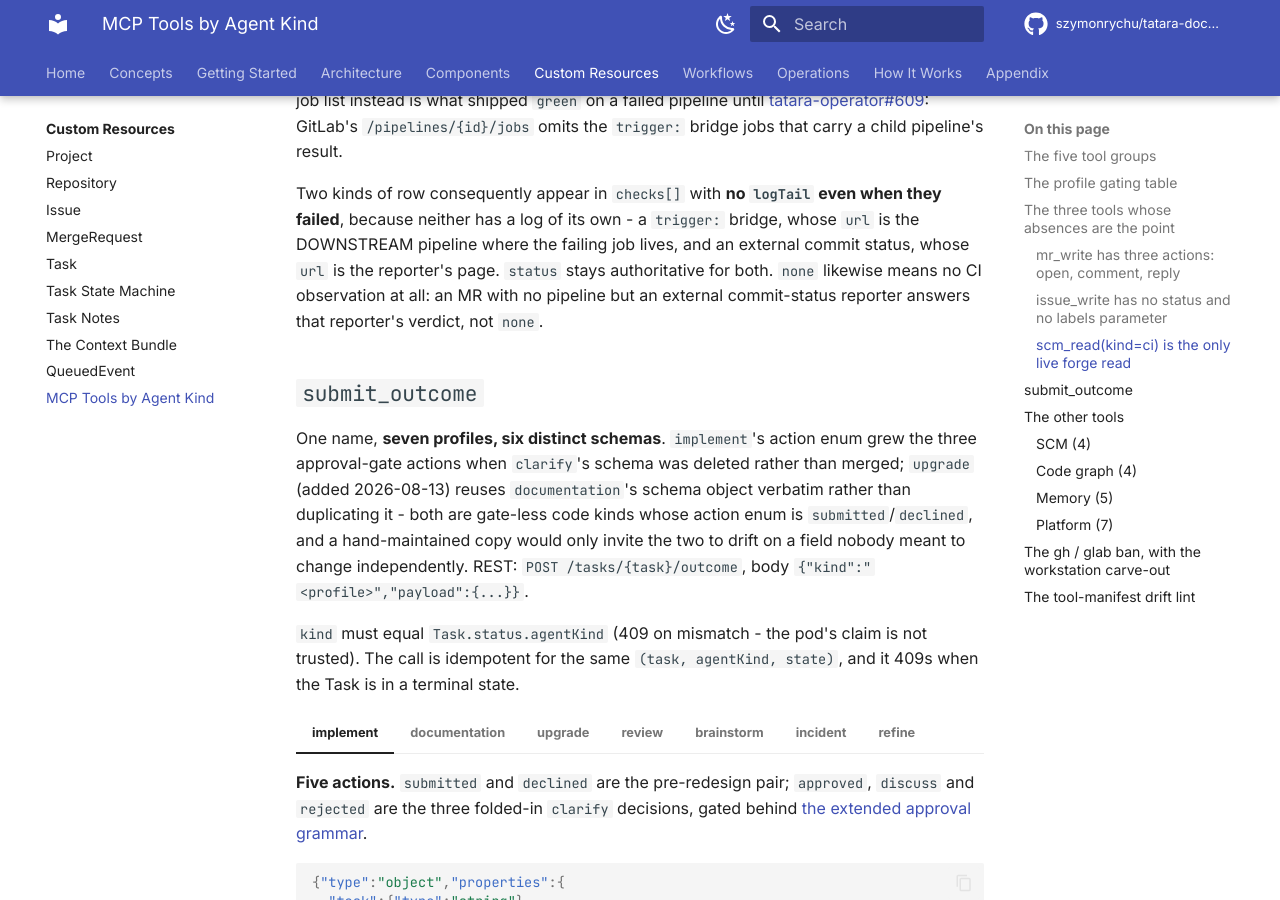
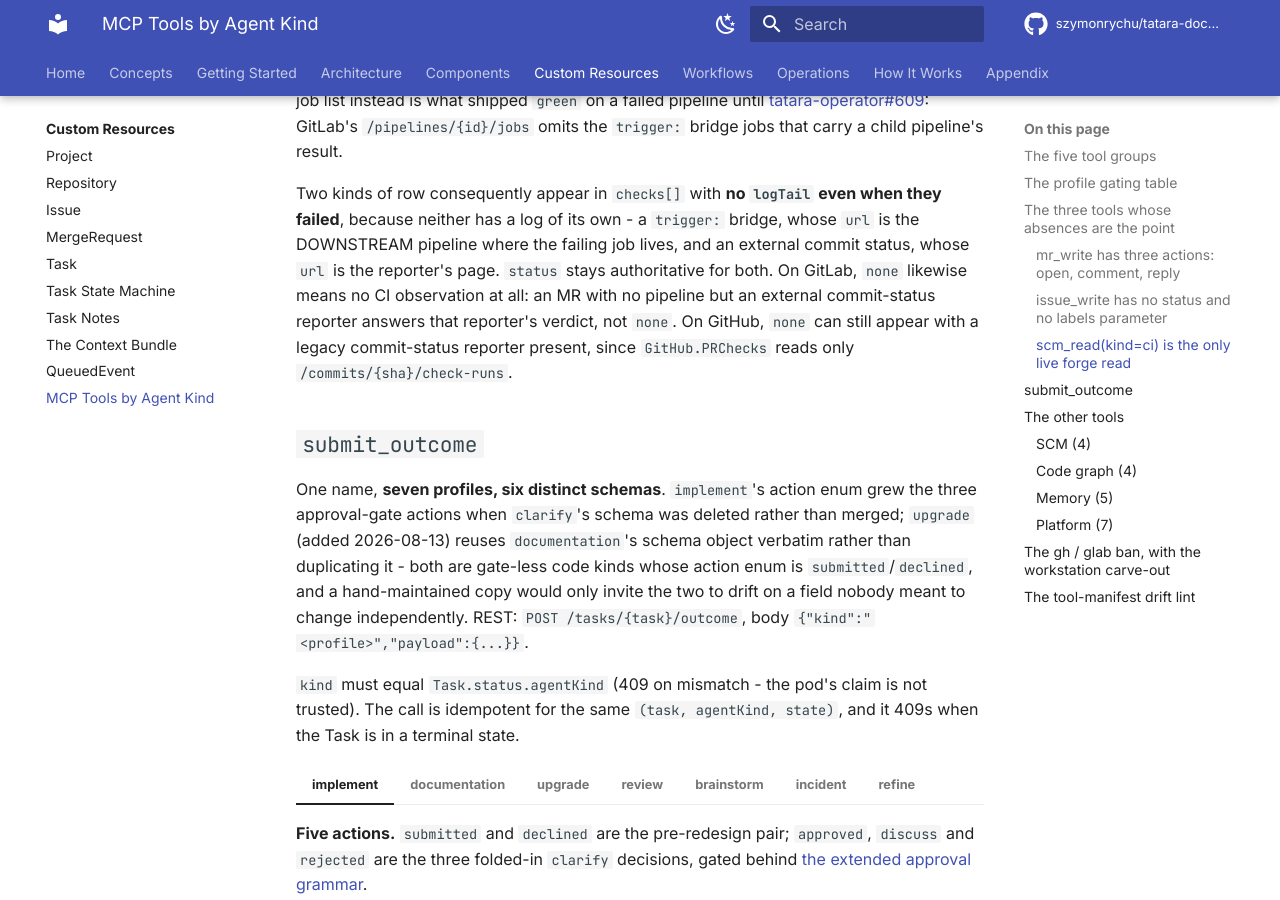
Before and after one commit to szymonrychu/tatara-documentation, an MkDocs documentation site: the page built from docs/reference/mcp-tools.md, in a window 1280 px wide and 900 px high, scrolled down 4736 px. Built offline with MkDocs 1.6.1 and Material for MkDocs 9.7.7, drawn with Linux system fonts in a browser that asks for light colours; comment, search, counter and statistics services are not loaded; the version menu is left out.

Commit message:
docs(reference): scope the none guarantee to the GitLab path
Review round 1 on !45, mirroring tatara-agent-skills!63. GitHub.PRChecks
reads /commits/{sha}/check-runs only (#609 pre-mortem 6, out of scope), so
'none' there does not mean no CI observation.

```diff
--- a/docs/reference/mcp-tools.md
+++ b/docs/reference/mcp-tools.md
@@ -166,9 +166,11 @@ Two kinds of row consequently appear in `checks[]` with **no `logTail` even
 when they failed**, because neither has a log of its own - a `trigger:`
 bridge, whose `url` is the DOWNSTREAM pipeline where the failing job lives,
 and an external commit status, whose `url` is the reporter's page. `status`
-stays authoritative for both. `none` likewise means no CI observation at all:
-an MR with no pipeline but an external commit-status reporter answers that
-reporter's verdict, not `none`.
+stays authoritative for both. On GitLab, `none` likewise means no CI
+observation at all: an MR with no pipeline but an external commit-status
+reporter answers that reporter's verdict, not `none`. On GitHub, `none` can
+still appear with a legacy commit-status reporter present, since
+`GitHub.PRChecks` reads only `/commits/{sha}/check-runs`.
 
 ## `submit_outcome`
 
```
